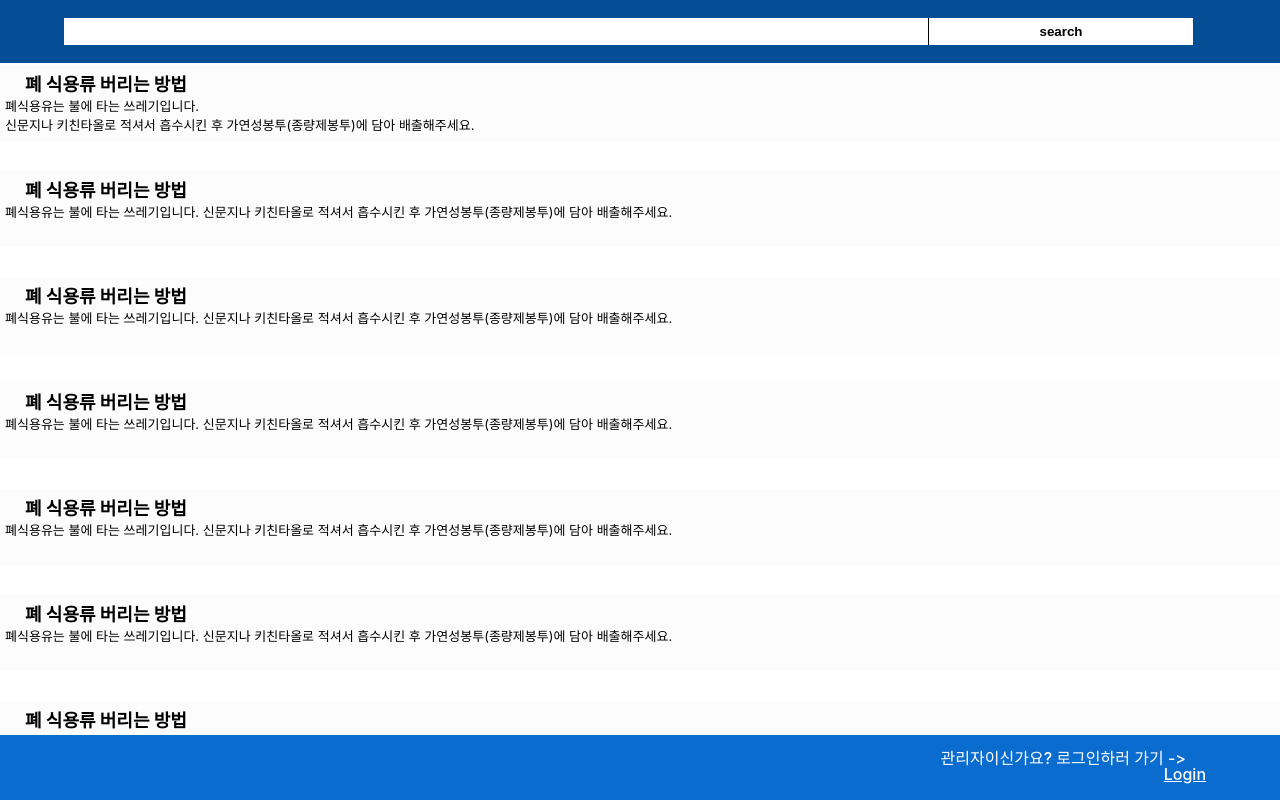
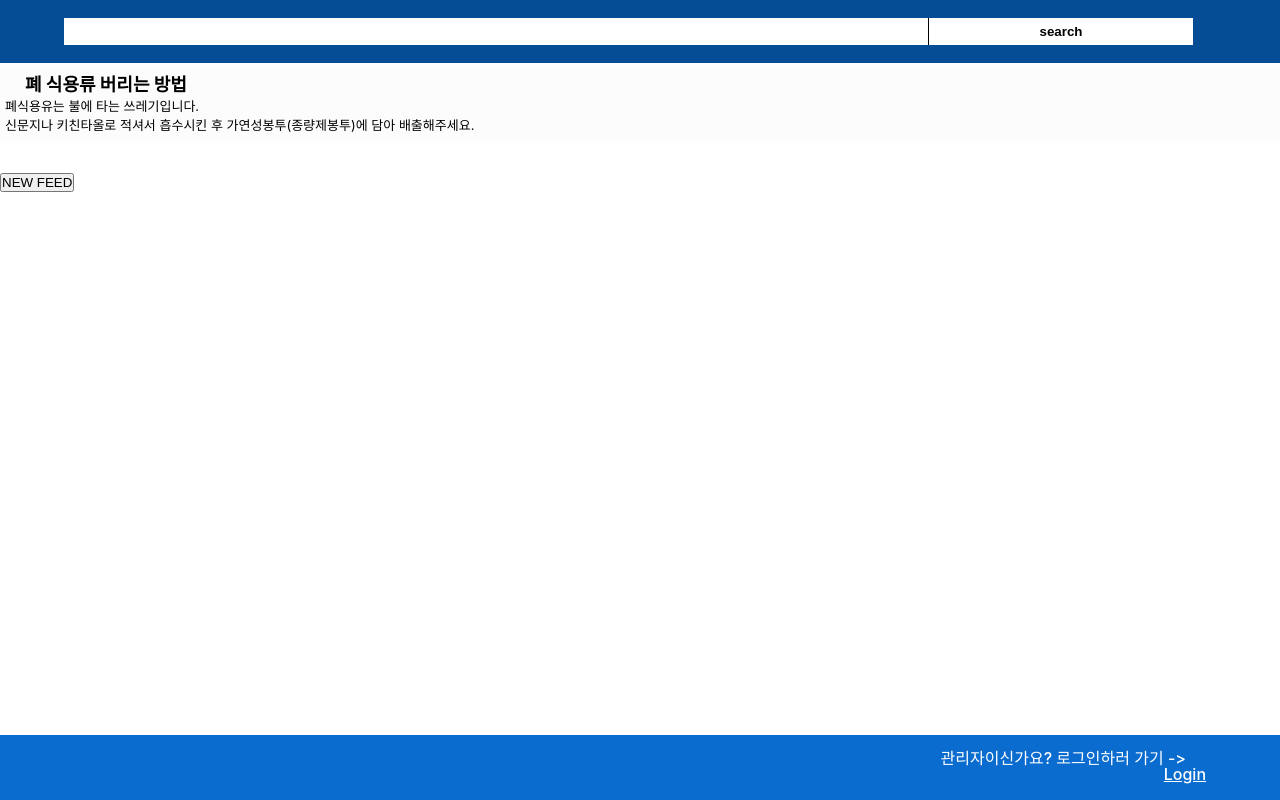
Before and after one commit to SecretJuJu/trash-dictionary, a React (Create React App) app in the folder front-end/: page / in a window 1280 px wide. Built offline with nearby package versions, Linux system fonts and the light colour scheme.

Commit message:
feat: 검색 결과 데이터 가져오기

```diff
--- a/front-end/src/components/feedList.tsx
+++ b/front-end/src/components/feedList.tsx
@@ -1,7 +1,11 @@
 import '../styles/feedList.css'
 
 
-export const FeedList = () => {
+export const FeedList = (props: any) => {
+
+    const moveToNewFeed = () => {
+
+    }
     return (
         <>
             <div className="feed-list-wrapper">
@@ -16,59 +20,10 @@ export const FeedList = () => {
                             뭐시기 뭐시기
                         </p>
                     </li>
-                    <li className="feed">
-                        <h1 className="feed-title">
-                            폐 식용류 버리는 방법
-                        </h1>
-                        <p className="feed-content">
-                            폐식용유는 불에 타는 쓰레기입니다.
-                            신문지나 키친타올로 적셔서 흡수시킨 후 가연성봉투(종량제봉투)에 담아 배출해주세요.
-                        </p>
-                    </li>
-                    <li className="feed">
-                        <h1 className="feed-title">
-                            폐 식용류 버리는 방법
-                        </h1>
-                        <p className="feed-content">
-                            폐식용유는 불에 타는 쓰레기입니다.
-                            신문지나 키친타올로 적셔서 흡수시킨 후 가연성봉투(종량제봉투)에 담아 배출해주세요.
-                        </p>
-                    </li>
-                    <li className="feed">
-                        <h1 className="feed-title">
-                            폐 식용류 버리는 방법
-                        </h1>
-                        <p className="feed-content">
-                            폐식용유는 불에 타는 쓰레기입니다.
-                            신문지나 키친타올로 적셔서 흡수시킨 후 가연성봉투(종량제봉투)에 담아 배출해주세요.
-                        </p>
-                    </li>
-                    <li className="feed">
-                        <h1 className="feed-title">
-                            폐 식용류 버리는 방법
-                        </h1>
-                        <p className="feed-content">
-                            폐식용유는 불에 타는 쓰레기입니다.
-                            신문지나 키친타올로 적셔서 흡수시킨 후 가연성봉투(종량제봉투)에 담아 배출해주세요.
-                        </p>
-                    </li>
-                    <li className="feed">
-                        <h1 className="feed-title">
-                            폐 식용류 버리는 방법
-                        </h1>
-                        <p className="feed-content">
-                            폐식용유는 불에 타는 쓰레기입니다.
-                            신문지나 키친타올로 적셔서 흡수시킨 후 가연성봉투(종량제봉투)에 담아 배출해주세요.
-                        </p>
-                    </li>
-                    <li className="feed">
-                        <h1 className="feed-title">
-                            폐 식용류 버리는 방법
-                        </h1>
-                        <p className="feed-content">
-                            폐식용유는 불에 타는 쓰레기입니다.
-                            신문지나 키친타올로 적셔서 흡수시킨 후 가연성봉투(종량제봉투)에 담아 배출해주세요.
-                        </p>
+                    <li>
+                        <button onClick={moveToNewFeed}>
+                            NEW FEED
+                        </button>
                     </li>
                 {/* {
                     arr.map(item => {
--- a/front-end/src/components/search.tsx
+++ b/front-end/src/components/search.tsx
@@ -1,4 +1,6 @@
+import axios from 'axios'
 import React, { useState } from 'react'
+import env from "../config/env"
 import '../styles/search.css'
 
 export const Search = (props: any) => {
@@ -7,16 +9,25 @@ export const Search = (props: any) => {
     const { value } = event.target;
     setKeyword(value);
   }
-  const handleSubmit = (event: any) => {
+  const searchWithKeyword = async (keyword: string) => {
+    try {
+      const response = await axios.get(env.BACKEND_BASEURL+"/api/feed/searchFeed?search="+keyword)
+      const data = response?.data?.hits
+      const total = response?.data?.total
+      return {data,total}
+    } catch (err) {
+      console.log(err)
+      alert("error on searching!")
+      return null
+    }
+  }
+  const handleSubmit = async (event: any) => {
     event.preventDefault();
-    const data = [
-      {
-        "title":"dasdnoajdoa",
-        "content":"dasdsadsa"
-      }
-    ]
-    console.log(props)
-    props.onSearchResponse(data)
+
+    const data = await searchWithKeyword(keyword);
+    if (data) {
+      props.onSearchResponse(data)
+    }
   }
   return (
     <div className="search-wrapper">
--- a/front-end/src/pages/home.tsx
+++ b/front-end/src/pages/home.tsx
@@ -1,18 +1,43 @@
+import { useState } from 'react'
 import { ToLogin } from '../components/toLogin'
 import { Search } from '../components/search'
 import { FeedList } from '../components/feedList'
 
 import '../styles/home.css'
 
+interface ISource {
+  readonly timestamp: Date
+  readonly content: string
+  readonly id: string
+  readonly title: string
+}
+
+interface IHit {
+  readonly _id: string
+  readonly _score: number
+  readonly _source: ISource
+}
+
 const Home = () => {
+  const tmp:Array<ISource> = []
+  const [feeds, setFeeds] = useState(tmp)
+
+  const getSources = (hits: Array<IHit>) => {
+    const sources: Array<ISource> = []
+    hits.forEach( e=> sources.push(e._source))
+    return sources
+  }
   const handleSearchResponse = (response:any) => {
-    console.log(response)
+    console.log(response.data)
+    const hits = response.data.hits
+    const sources = getSources(hits)
+    setFeeds(sources)
   }
   return (
     <>
       <div className="home">
           <Search onSearchResponse={handleSearchResponse}/>
-          <FeedList />
+          <FeedList feeds={feeds} />
           <ToLogin />
       </div>
     </>
--- a/front-end/src/styles/feedList.css
+++ b/front-end/src/styles/feedList.css
@@ -20,6 +20,7 @@
     flex-direction: column;
     padding: 5px;
     margin-bottom: 30px;
+    min-height: 62px;
 }
 .feed-title {
     font-size: large;
```
Also changed, not shown: 1 other file (tests, documents, lock files or other folders).
